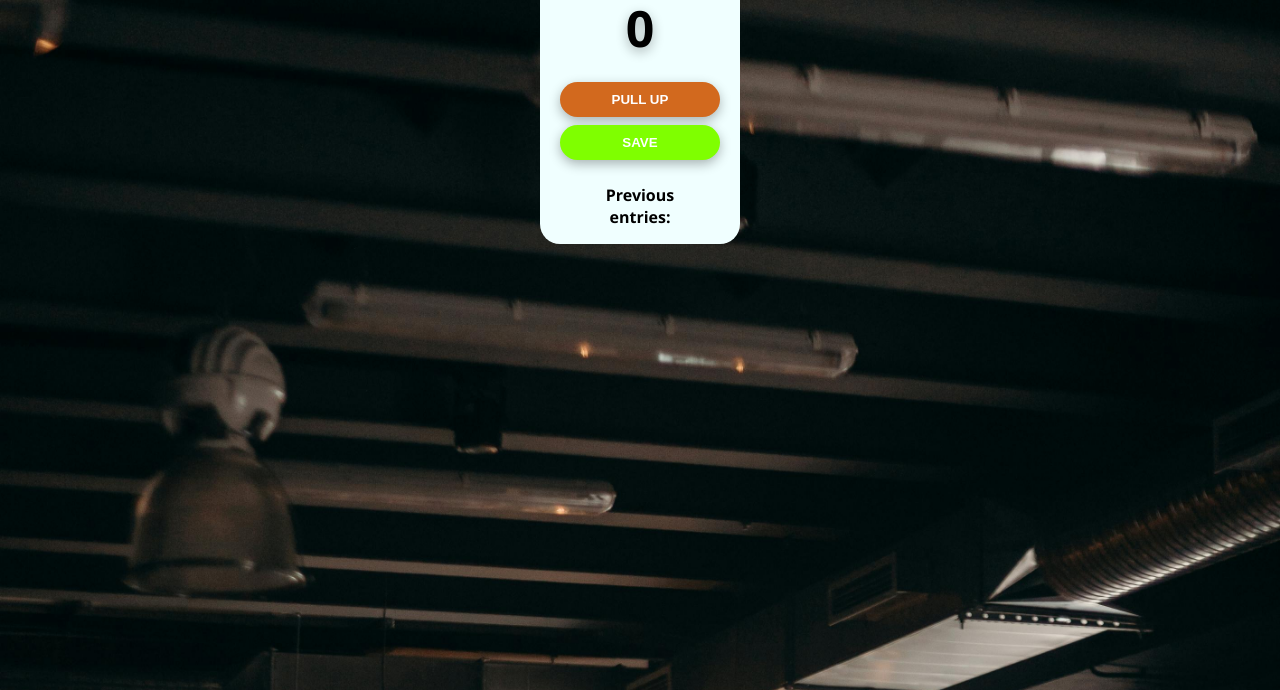
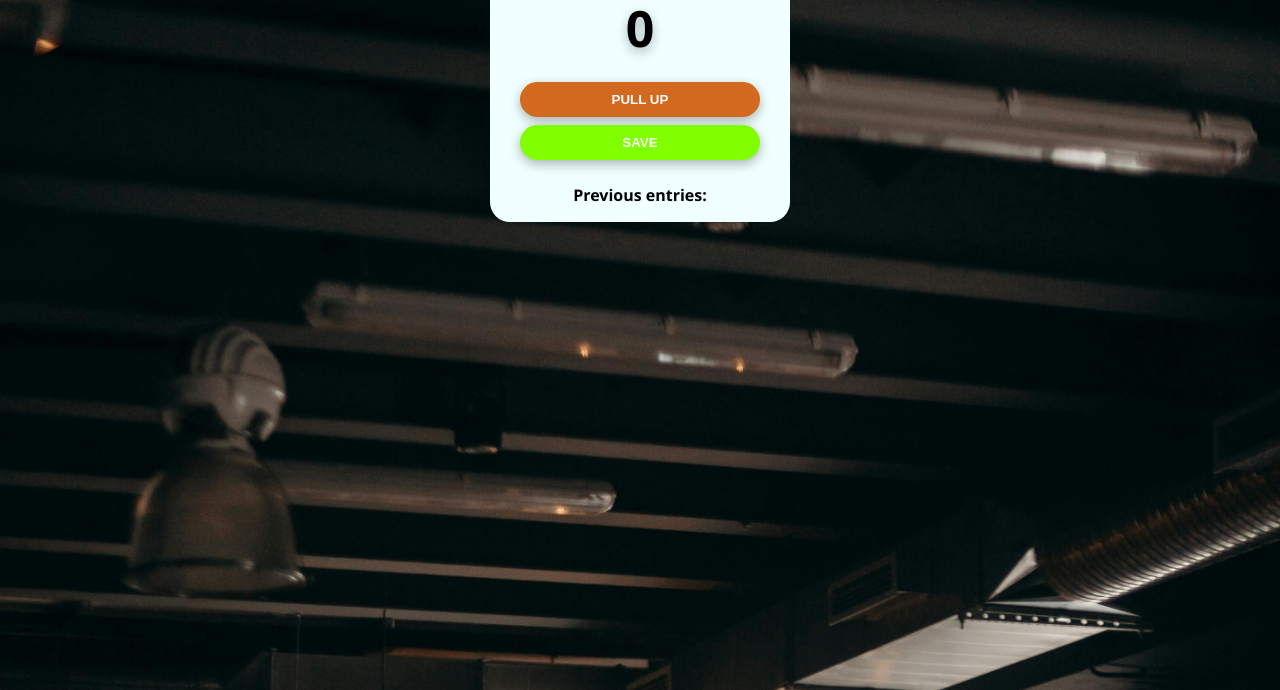
Before and after one commit to slomo-b/PullUpCounter, a plain HTML site: page index.html in a window 1280 px wide. Shown: the part 138-828 px from the top of the page. Drawn offline with Linux system fonts and the light colour scheme.

Commit message:
Update index.css

```diff
--- a/index.css
+++ b/index.css
@@ -9,7 +9,7 @@ body {
 .container {
     background: azure;
     width: 80%;
-    max-width: 200px;
+    max-width: 300px;
     margin: auto;
     border-radius: 20px;
 }
```
